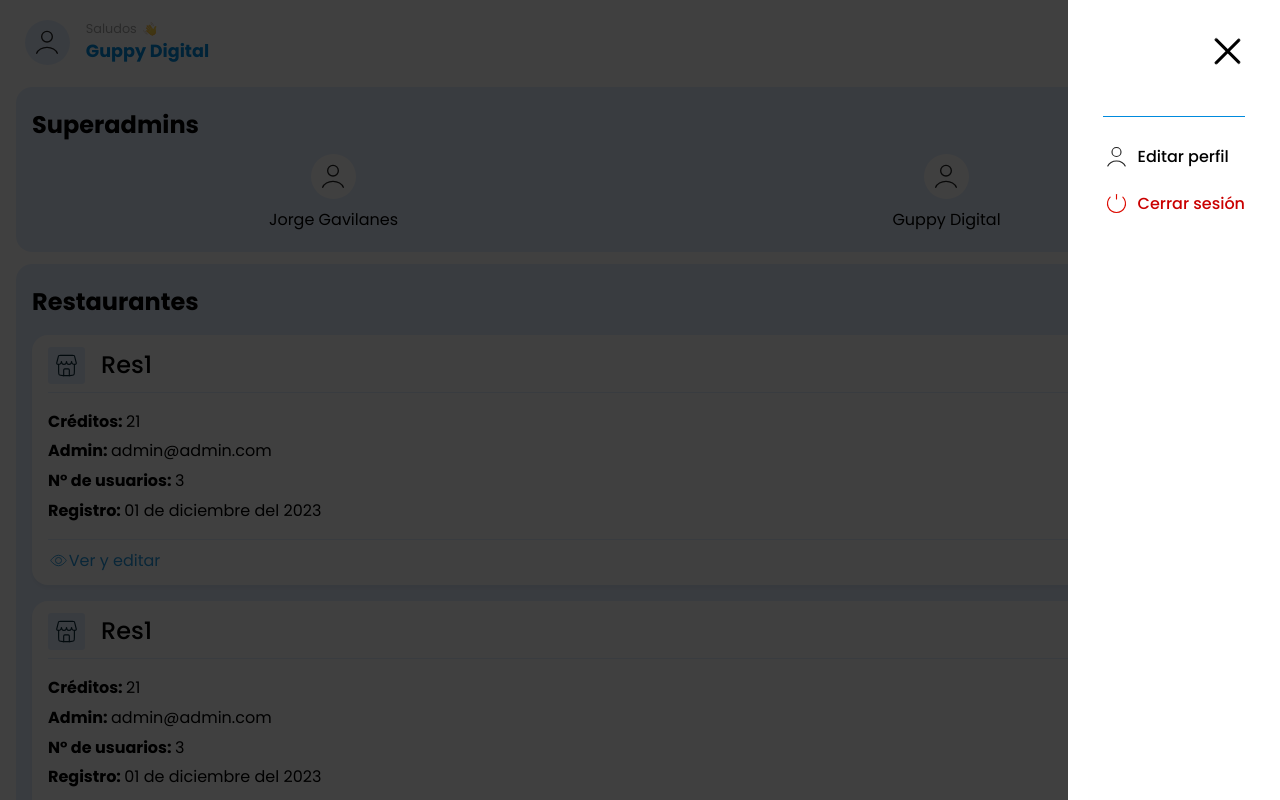
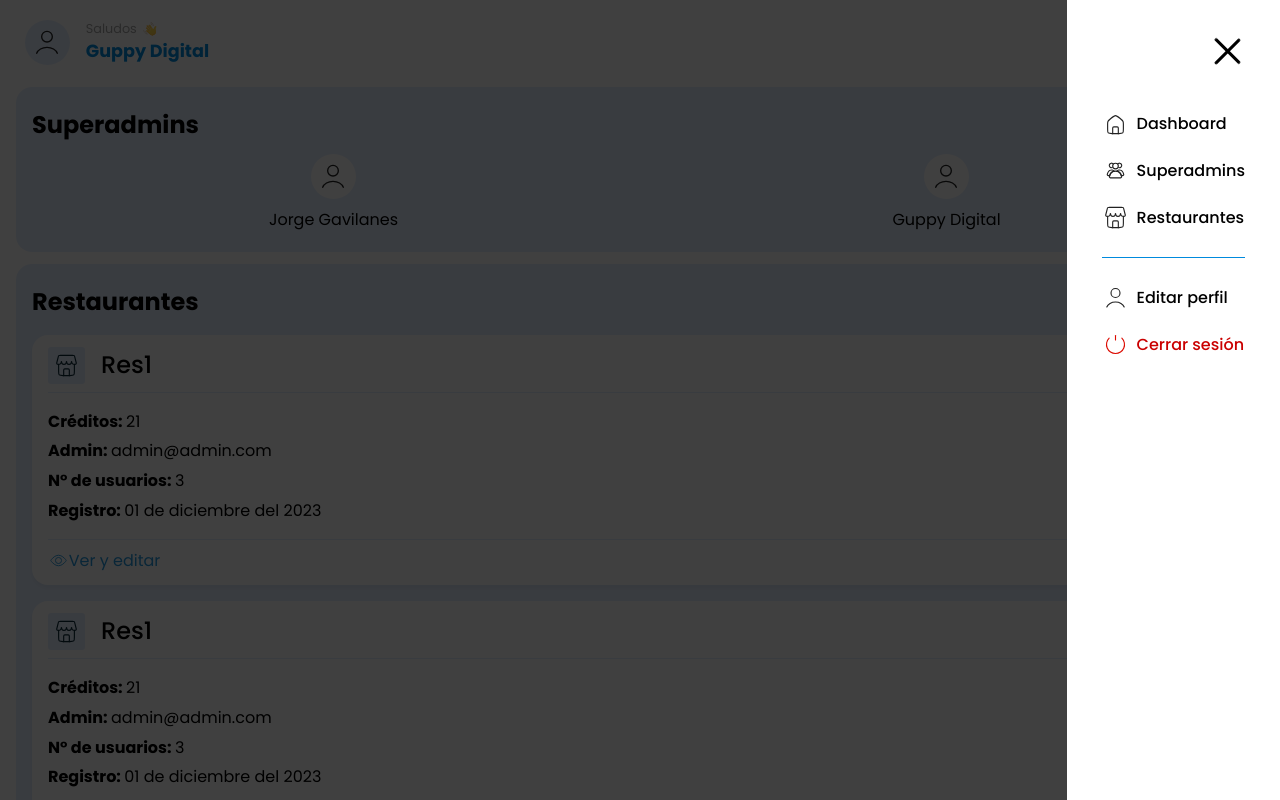
Before and after one commit to JorgeGavilanes/rms, a Next.js app: page /superadmin in a window 1280 px wide. Both pictures are taken after a click on the element 1237 px from the left and 42 px from the top of the page. Shown: the top 800 px of the page. Built offline with nearby package versions, Linux system fonts and the light colour scheme.

Commit message:
validding rol

```diff
--- a/components/nav.js
+++ b/components/nav.js
@@ -80,14 +80,14 @@ export function NavAuth({ rol }){
             <section
             className={`${navActive ? `${Styles.enlacesMAct}` : ""} ${Styles.enlacesM}`}
             >
-                {/* {
-                    (rol == 0) &&
+                {
+                    (rol === '0') &&
                     Superadmin.map(e => {
                         return (
                             <EnlaceStates enlace={e.ruta} icon={e.icon} texto={e.titulo}/>
                         )
                     })
-                } */}
+                }
                 <section className={Styles.footer} />
                 <EnlaceStates enlace={'/perfil'} icon={Icons.user} texto={'Editar perfil'}/>
                 <Danger icon={Icons.logout} ruta={''} title={'Cerrar sesión'}/>
--- a/pages/superadmin/index.js
+++ b/pages/superadmin/index.js
@@ -63,7 +63,7 @@ export default function Superadmin(){
 
     return (
         <>
-            <NavAuth rol={0}/>
+            <NavAuth rol={'0'}/>
             <main style={{gap:'.5em', display:'flex', flexDirection:'column'}}>
                 <Usuarios title={'Superadmins'} data={data}/>
                 <Restaurantes data={restaurantes}/>
```
